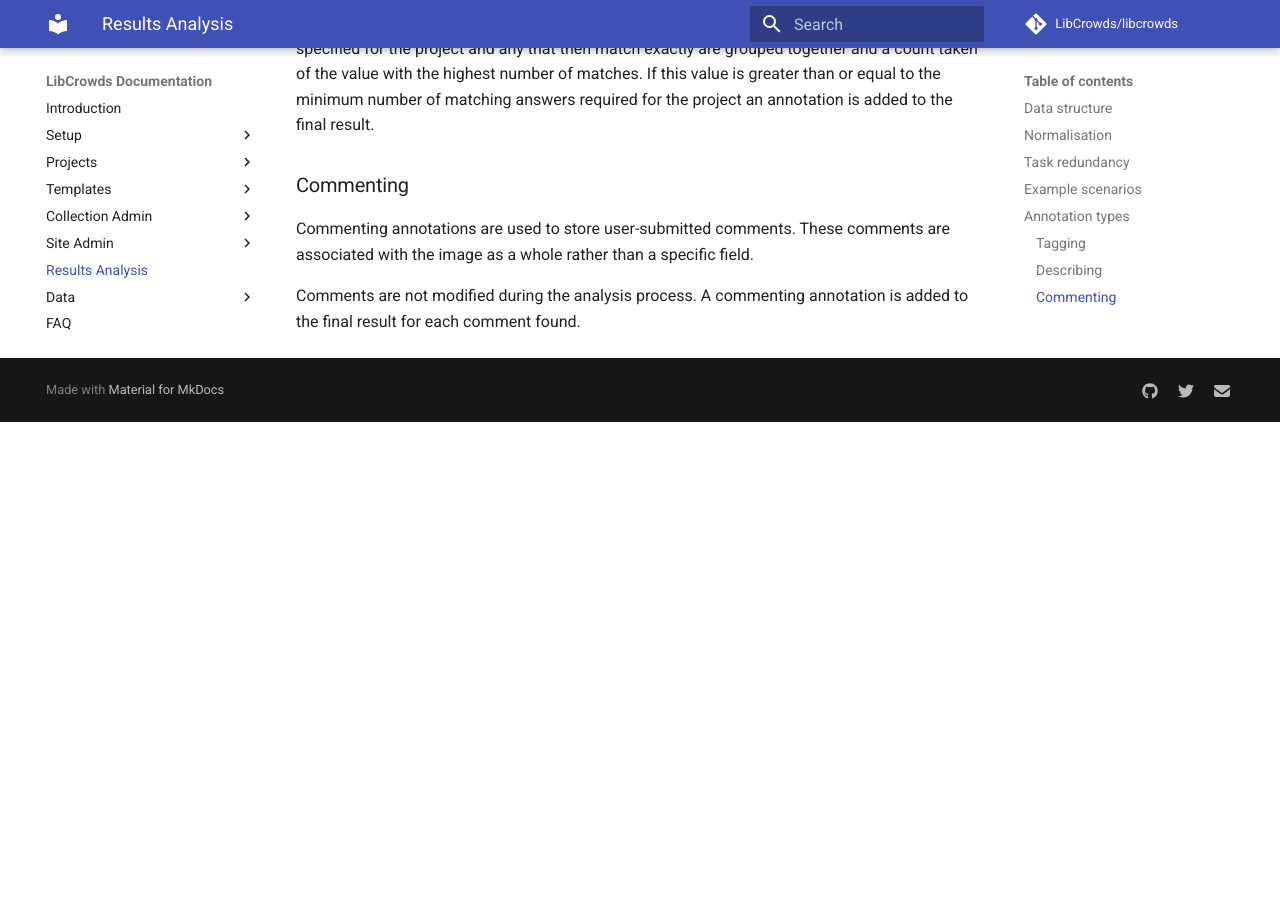
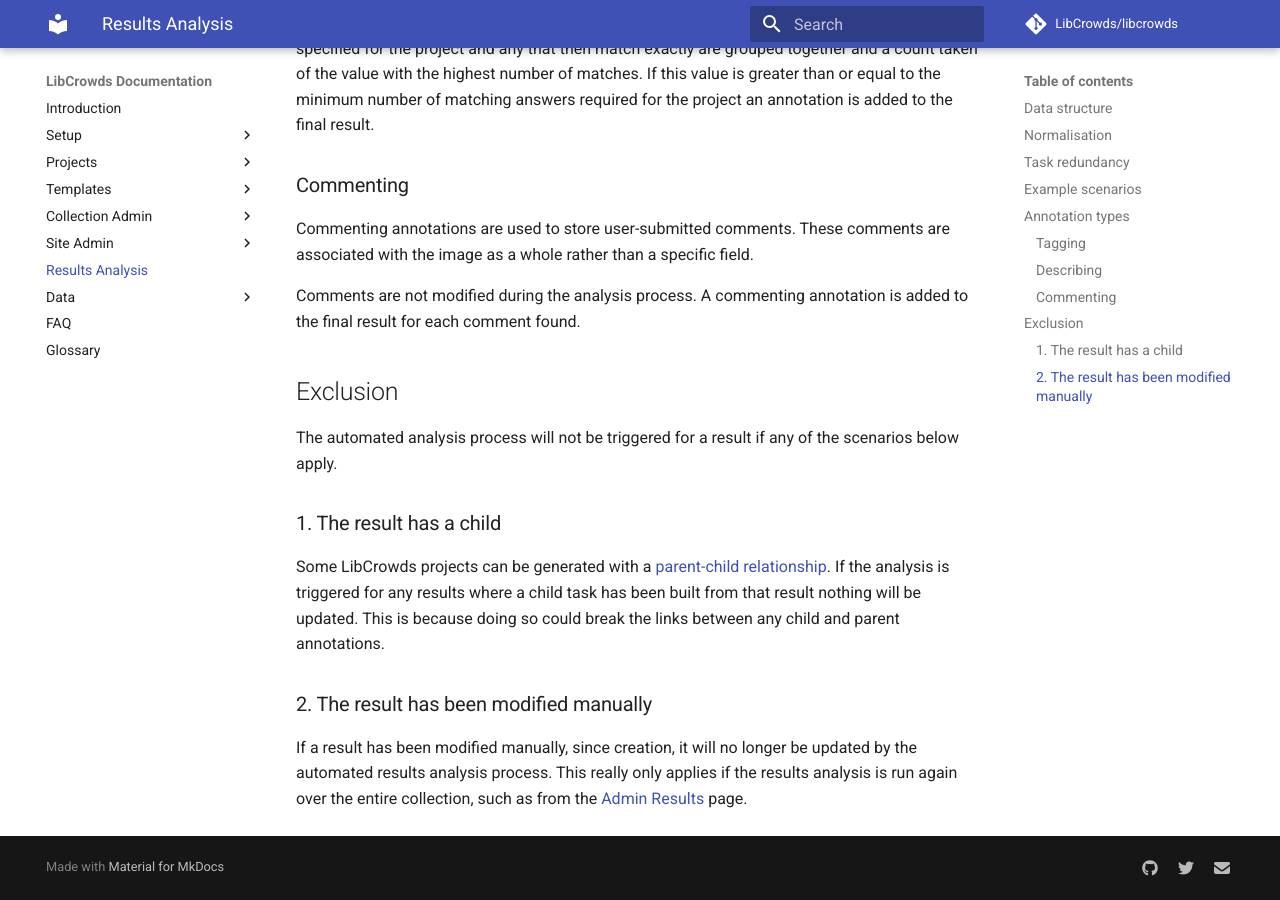
Before and after one commit to LibCrowds/docs, an MkDocs documentation site: the page built from docs/analysis.md, in a window 1280 px wide and 900 px high, scrolled down 2167 px. Built offline with MkDocs 1.6.1 and Material for MkDocs 9.7.7, drawn with Linux system fonts in a browser that asks for light colours; comment, search, counter and statistics services are not loaded; old or Windows-style settings are respelled for this version of MkDocs; before the commit the page ends 2589 px from its top, so only the background shows below that.

Commit message:
Update analysis docs

```diff
--- a/docs/analysis.md
+++ b/docs/analysis.md
@@ -128,3 +128,23 @@
 
 Comments are not modified during the analysis process. A commenting annotation
 is added to the final result for each comment found.
+
+## Exclusion
+
+The automated analysis process will not be triggered for a result if any of
+the scenarios below apply.
+
+### 1. The result has a child
+
+Some LibCrowds projects can be generated with a
+[parent-child relationship](/templates/parent.md). If the analysis is triggered
+for any results where a child task has been built from that result nothing will
+be updated. This is because doing so could break the links between any child
+and parent annotations.
+
+### 2. The result has been modified manually
+
+If a result has been modified manually, since creation, it will no longer be
+updated by the automated results analysis process. This really only applies
+if the results analysis is run again over the entire collection, such as from
+the [Admin Results](/admin/results.md) page.
```
Also changed, not shown: docs/site/results.md (+4 -3 lines).
